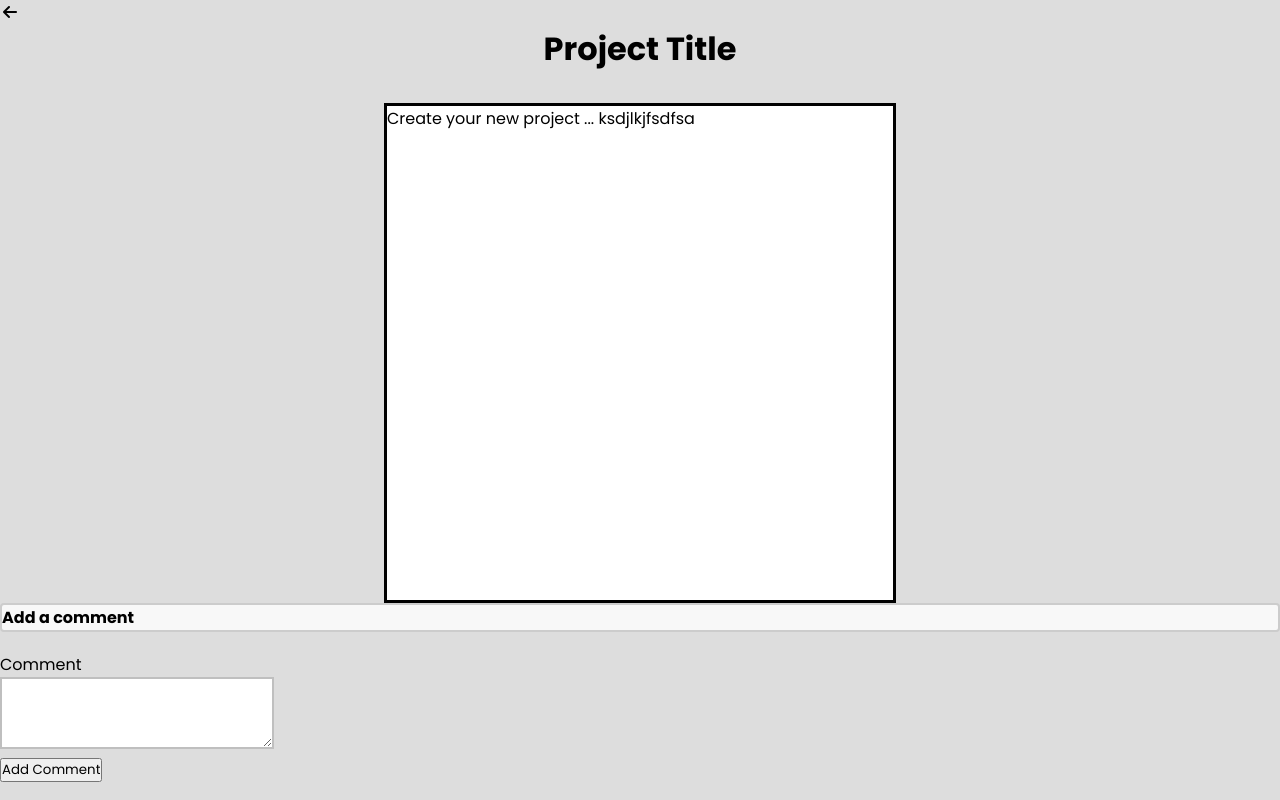
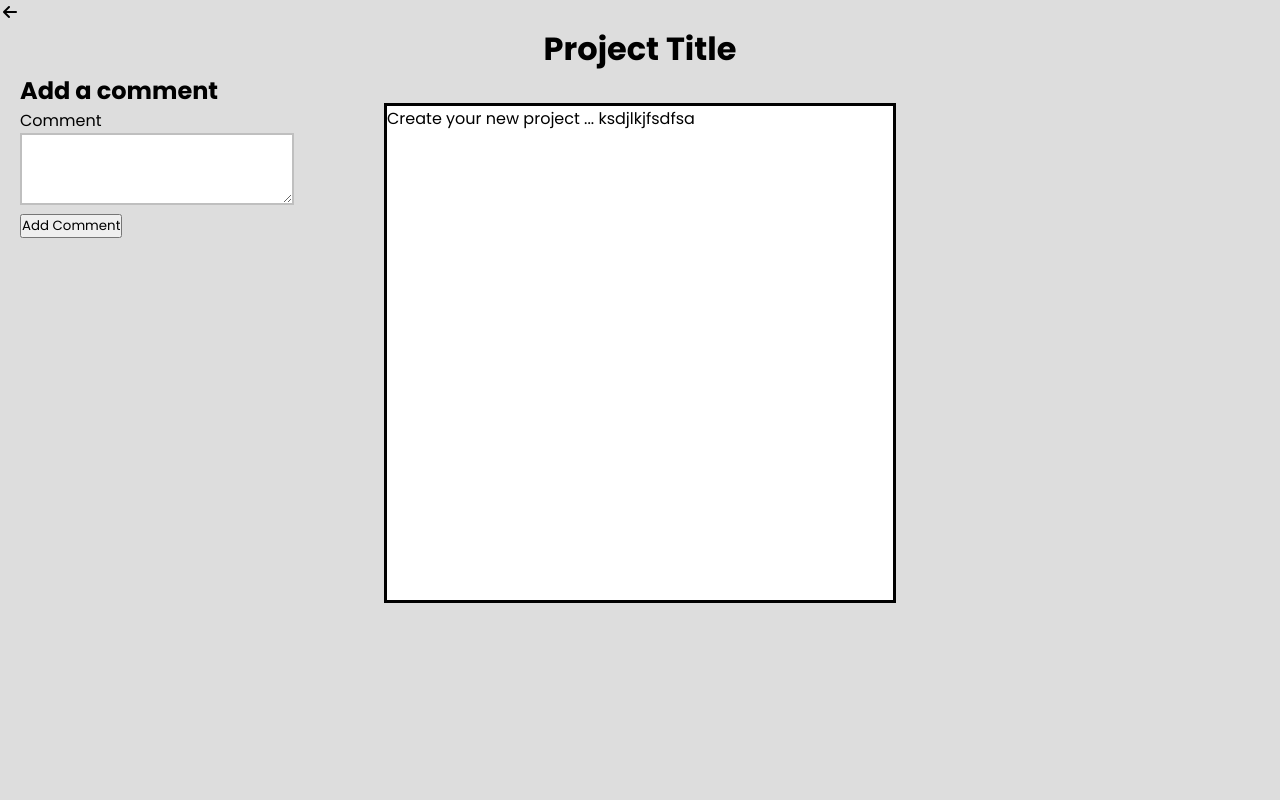
Before and after one commit to aymanbouka/velox, a Flask app: page /main/3 in a window 1280 px wide. Run offline with Flask 3, Linux system fonts and the light colour scheme; a user stored in the database is signed in; data comes from the database, SQL or seed files in the repository; both versions use the stored data as it was after the commit.

Commit message:
fixed styling for comments

```diff
--- a/static/new.css
+++ b/static/new.css
@@ -123,3 +123,18 @@ h1 {
   height: 500px;
   background: white;
 }
+
+.comments {
+  width: 40vh;
+  position: relative;
+  left: 20px;
+  bottom: 550px;
+}
+
+.comments li {
+  list-style: none;
+}
+
+.comment-title {
+  padding-top: 20px;
+}
--- a/templates/project_view.html
+++ b/templates/project_view.html
@@ -52,8 +52,7 @@
                                 {% endif %}
                             </p>
                 </div>
-
-    </body>
+                <div class="comments">
                     {% if project.comments %}
                     {% if project.comments|length > 0 %}
                     <h2>Comments</h2>
@@ -66,10 +65,13 @@
                     {% endif %}
                     <form action="{{ url_for('new_comment', project_id=project.id) }}" method="post">
                         <div class="formwrapper">
-                <h2 class="title">Add a comment</h2>
+                            <h2 class="comment-title">Add a comment</h2>
                             <div class="form-field">
                                 {{ form.comment.label }} <br /> {{ form.comment }}
                             </div>
                             {{ form.submit }}
+                        </div>
+    </body>
+
 
 </html>
```
Also changed, not shown: instance/velox.db. Lines whose indentation alone changed are shown as unchanged.
